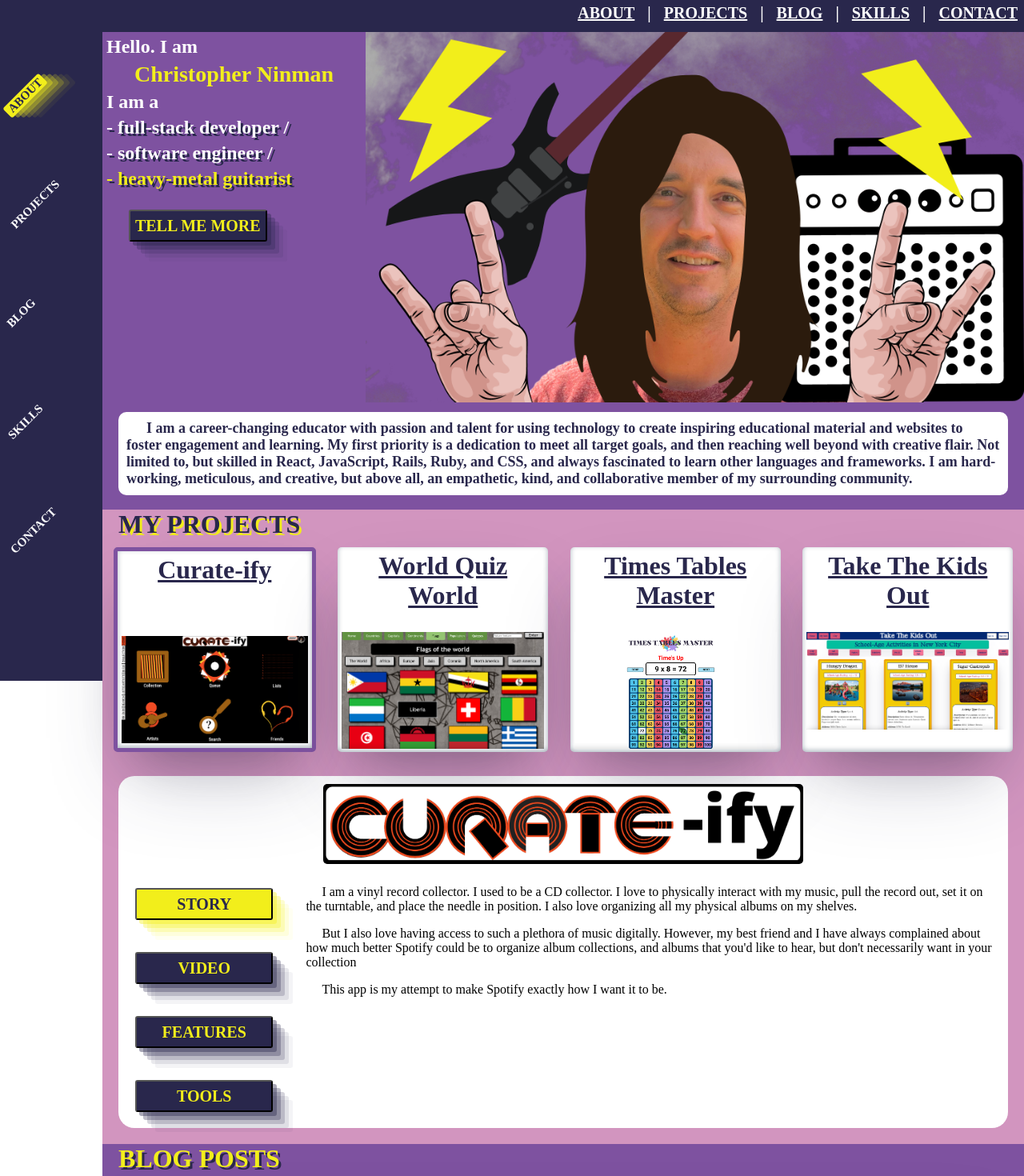
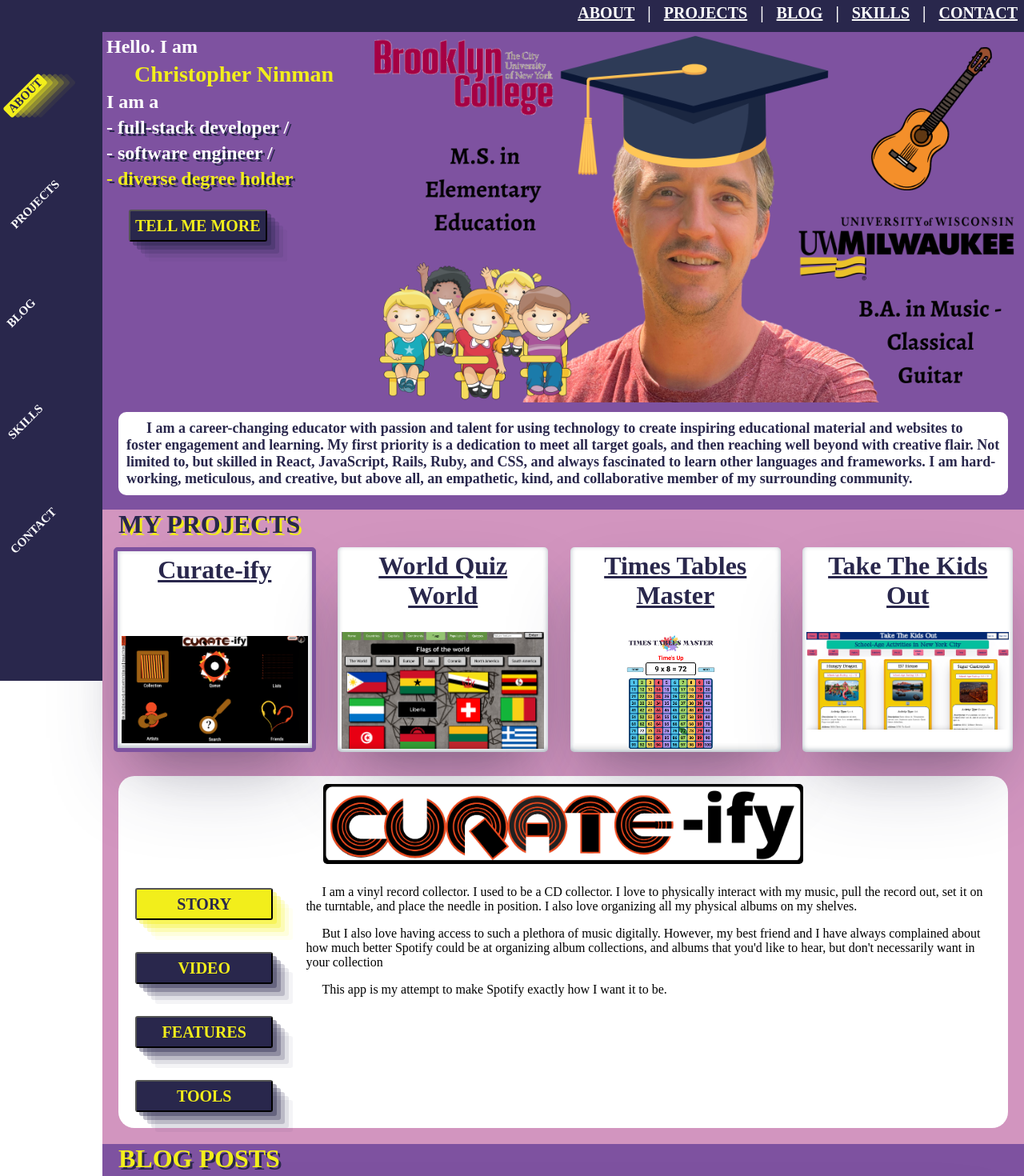
Before and after one commit to ctninman/me, a React (Create React App) app: page / in a window 1280 px wide. Shown: the top 1470 px of the page at 80% size. Built offline with nearby package versions, Linux system fonts and the light colour scheme; the HTML template or start-up script is replaced by a standard one; a web font is replaced by a local one.

Commit message:
added trait to about animation

```diff
--- a/src/About.js
+++ b/src/About.js
@@ -6,6 +6,7 @@ import PortfolioEducation from './images/Portfolio-toplevel-education.png'
 import PortfolioMetal from './images/Portfolio-toplevel-metal.png'
 import PortfolioVolleyball from './images/Portfolio-toplevel-volleyball.png'
 import PortfolioMusic from './images/Portfolio-toplevel-music.png'
+import PortfolioTravel from './images/Portfolio-toplevel-travel.png'
 
 
 function About({aboutRef}) {
@@ -16,10 +17,11 @@ function About({aboutRef}) {
   const fourthUpdate = useRef(true)
 
 	const aboutTraits = [
-		{description: 'diverse degree holder', image: PortfolioEducation, paragraph: 'My college career began with 6 hours a day of classical guitar practice. An acquaintance asked me at my senior recital if I wanted to teach with her, and I spent the next 10 years teaching in a preschool classroom, and mannying in NYC. I returned to get my master\'s in education, and taught until teaching during the pandemic showed me how much I loved to create educational tech tools for my students to learn.'},
-		{description: 'heavy-metal guitarist', image: PortfolioMetal, paragraph: 'A purchase of an Ozzfest live VHS tape was my gateway into the world of heavy metal, and the beginning of my love of music. My best friends in high school and I played thrash and melodic death metal at our small private school. I went through a phase where I thought I shouldn\'t listen to metal because I was grown-up. I now realized the error in my thinking, and am hoping to get loud again once we move out of our 1-bedroom in Brooklyn.'},
-		{description: 'volleyball player', image: PortfolioVolleyball, paragraph: 'I often get asked where I met my wife. The answer is, of course, at the Dodge YMCA playing volleyball. And we\'re actually one of six couples that got married through playing together at the YMCA. We still love playing, but most of the time is now at the park, where our 5 year-old volleyball obsessed son can play as well.'},
-		{description: 'music aficionado', image: PortfolioMusic, paragraph: 'I am learning to be as minimalist as I can, but there is one area where I am not interested. That\'s my collection vinyl records. In my free time I am searching RateYourMusic for the best albums of each year and giving them a spin. My final project at the Flatiron School was building a version of Spotify for album collectors. Check it out in my projects below.'}
+		{description: 'music aficionado', image: PortfolioMusic, paragraph: 'I am learning to be as minimalist as I can, but there is one area where I am not interested. That\'s my collection of vinyl records. In my free time, I am searching RateYourMusic for the best albums of each year and giving them a spin. My final project at the Flatiron School was building a version of Spotify for album collectors. Check it out in my projects below.'},
+		{description: 'diverse degree holder', image: PortfolioEducation, paragraph: 'My college career began with 6 hours a day of classical guitar practice. An acquaintance asked me at my senior recital if I wanted to teach with her, and I spent the next 10 years teaching in a preschool classroom, and mannying in NYC. I returned to get my master\'s in education, and was a classroom educator (with a special fondness for math) until teaching during the pandemic showed me how much I loved to create educational tech tools for my students to learn.'},
+		{description: 'volleyball player', image: PortfolioVolleyball, paragraph: 'I often get asked where I met my wife. The answer is, of course, at the Dodge YMCA playing volleyball. And we\'re actually one of six couples that got married through playing together at the YMCA. We still love playing, but most of the time is now at the park, where our 5 year-old volleyball obsessed son can play with us as well.'},
+		{description: 'world traveler', image: PortfolioTravel, paragraph: 'My wife and I have a collection of ceramic and wooden suns that we have gathered from our travels around the world that hang above the large arches in our apartment. We currently have 42 suns hanging in our home. My most treasured sun is handpainted by the amazing girl I used to babysit, who came all the way to Italy from New York to be our flower girl, and wanted to paint us one when she saw it at a shop.'},
+		{description: 'heavy-metal guitarist', image: PortfolioMetal, paragraph: 'A purchase of an Ozzfest live VHS tape was my gateway into the world of heavy metal, and the beginning of my love of music. My best friends in high school and I had a band that played thrash and melodic death metal. I went through a phase where I thought I shouldn\'t listen to metal because I was grown-up. I now realize the error in my thinking, and am hoping to plug in the amp and turn it to 11 once we move out of our 1-bedroom apartment in Brooklyn. Someday.'},
 	]
 
 	const [currentTrait, setCurrentTrait] = useState(aboutTraits[0])
--- a/src/variables.js
+++ b/src/variables.js
@@ -74,7 +74,7 @@ export const allProjects = [
 		slogan: 'Spotify Re-imagined for Album Collectors',
 		description: [
 			"I am a vinyl record collector. I used to be a CD collector. I love to physically interact with my music, pull the record out, set it on the turntable, and place the needle in position. I also love organizing all my physical albums on my shelves.",
-			"But I also love having access to such a plethora of music digitally. However, my best friend and I have always complained about how much better Spotify could be to organize album collections, and albums that you'd like to hear, but don't necessarily want in your collection",
+			"But I also love having access to such a plethora of music digitally. However, my best friend and I have always complained about how much better Spotify could be at organizing album collections, and albums that you'd like to hear, but don't necessarily want in your collection",
 			"This app is my attempt to make Spotify exactly how I want it to be."
 		],
 		logo: CurateifyLogo,
```
Also changed, not shown: src/images/Portfolio-toplevel-travel.png (added).
